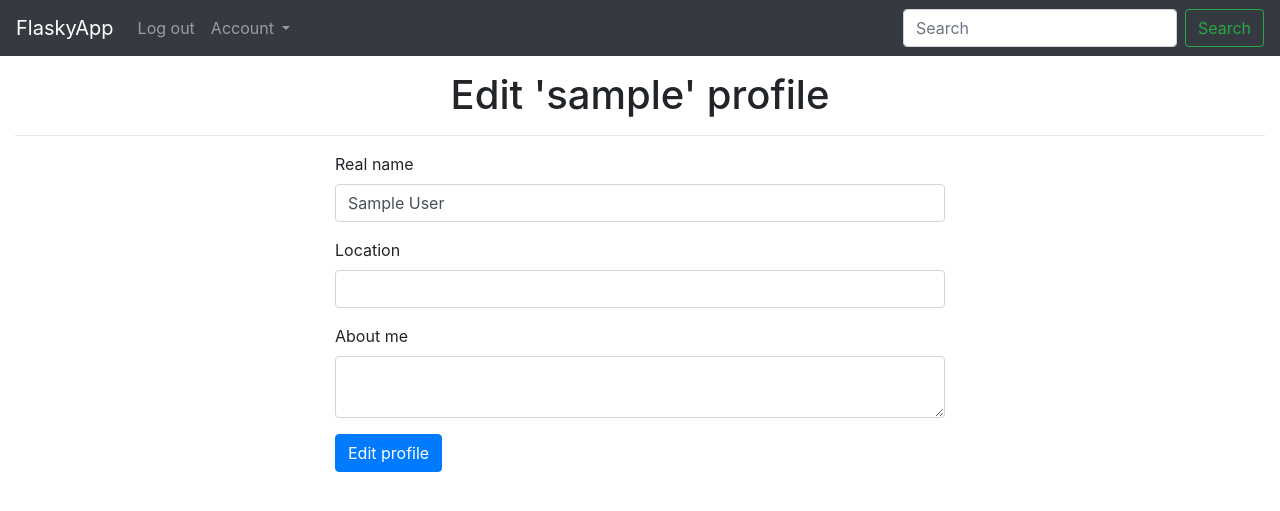
After one commit to Ariulis/08.04.21flask, a Flask app: page /edit-profile in a window 1280 px wide. The commit adds this page. Shown: the top 511 px of the page. Run offline with Flask 2, Linux system fonts and the light colour scheme; the visitor is signed in with stand-in values (Sample User, id 1); data comes from the database, SQL or seed files in the repository; some libraries are stand-ins or nearby versions.

Commit message:
created user, edit_profile pages

```diff
--- a/app/main/forms.py
+++ b/app/main/forms.py
@@ -0,0 +1,41 @@
+from flask_wtf import FlaskForm
+from wtforms import StringField, PasswordField, TextAreaField, SelectField, BooleanField, SubmitField, ValidationError
+from wtforms.validators import DataRequired, Length, Email, Regexp
+
+from ..models import User, Role
+
+
+class EditProfileAdminForm(FlaskForm):
+    username = StringField('Username', validators=[
+        DataRequired(), Length(1, 64), Regexp(
+            r"^[a-zA-Z]+[a-zA-Z0-9._]*$", 0, 'Username must have only letters, figures, dotts or underscores')
+    ])
+    email = StringField('Email', validators=[
+        DataRequired(), Length(1, 64), Email()
+    ])
+    role = SelectField('Role', coerce=int)
+    confirmed = BooleanField('Confirmed')
+    name = StringField('Real name', validators=[Length(0, 32)])
+    location = StringField('Location', validators=[Length(0, 32)])
+    about_me = TextAreaField('About me')
+    submit = SubmitField('Edit profile')
+
+    def __init__(self, user, *args, **kwargs):
+        super(EditProfileAdminForm, self).__init__(*args, **kwargs)
+        self.role.choices = [(role.id, role.name) for role in Role.query.all()]
+        self.user = user
+
+    def validate_username(self, field):
+        if field.data != self.user.username and User.query.filter_by(username=field.data).first():
+            raise ValidationError('Username is already in use')
+
+    def validate_emal(self, field):
+        if field.data != self.user.emal and User.query.filter_by(emal=field.data).first():
+            raise ValidationError('Email is already registered')
+
+
+class EditProfileForm(FlaskForm):
+    name = StringField('Real name', validators=[Length(0, 32)])
+    location = StringField('Location', validators=[Length(0, 32)])
+    about_me = TextAreaField('About me')
+    submit = SubmitField('Edit profile')
--- a/app/main/views.py
+++ b/app/main/views.py
@@ -1,8 +1,66 @@
-from flask import render_template
+from flask import render_template, redirect, url_for, flash
+from flask_login import login_required, current_user
 
 from . import main
+from .forms import EditProfileForm, EditProfileAdminForm
+from .. import db
+from ..models import User, Role
+from ..decorators import admin_required
 
 
 @main.route('/')
 def index():
     return render_template('index.html')
+
+
+@main.route('/profile/<username>')
+@login_required
+def user(username):
+    user = User.query.filter_by(username=username).first_or_404()
+    return render_template('user.html', user=user)
+
+
+@main.route('/edit-profile', methods=['GET', 'POST'])
+@login_required
+def edit_profile():
+    form = EditProfileForm()
+    if form.validate_on_submit():
+        current_user.name = form.name.data
+        current_user.location = form.location.data
+        current_user.about_me = form.about_me.data
+        db.session.add(current_user)
+        db.session.commit()
+        flash('The profile has been updated.', 'info')
+        return redirect(url_for('main.user', username=current_user.username))
+    form.name.data = current_user.name
+    form.location.data = current_user.location
+    form.about_me.data = current_user.about_me
+    return render_template('edit_profile.html', form=form, username=current_user.username)
+
+
+@main.route('/edit-profile/<int:id>', methods=['GET', 'POST'])
+@login_required
+@admin_required
+def edit_admin_profile(id):
+    user = User.query.get_or_404(id)
+    form = EditProfileAdminForm(user=user)
+    if form.validate_on_submit():
+        user.username = form.username.data
+        user.email = form.email.data
+        user.confirmed = form.confirmed.data
+        user.role = Role.query.get(form.role.data)
+        user.name = form.name.data
+        user.location = form.location.data
+        user.about_me = form.about_me.data
+        db.session.add(user)
+        db.session.commit()
+        flash('The profile has been updated.', 'info')
+        return redirect(url_for('main.user', username=user.username))
+    form.username.data = user.username
+    form.email.data = user.email
+    form.confirmed.data = user.confirmed
+    form.role.data = user.role_id
+    form.name.data = user.name
+    form.location.data = user.location
+    form.about_me.data = user.about_me
+    return render_template('edit_profile.html', form=form, username=user.username)
--- a/app/models.py
+++ b/app/models.py
@@ -1,4 +1,5 @@
 from datetime import datetime
+from hashlib import md5
 from flask import current_app
 from itsdangerous import TimedJSONWebSignatureSerializer as Serializer
 from werkzeug.security import check_password_hash, generate_password_hash
@@ -27,6 +28,10 @@ class User(UserMixin, db.Model):
     email = db.Column(db.String(64), index=True)
     password_hash = db.Column(db.String(128))
     confirmed = db.Column(db.Boolean(), default=False)
+    name = db.Column(db.String(32))
+    location = db.Column(db.String(32))
+    about_me = db.Column(db.Text())
+    avatar_hash = db.Column(db.String(32))
     member_since = db.Column(db.DateTime, default=datetime.utcnow)
     last_seen = db.Column(db.DateTime, default=datetime.utcnow)
     role_id = db.Column(db.Integer, db.ForeignKey('roles.id'))
@@ -39,6 +44,19 @@ class User(UserMixin, db.Model):
                 self.confirmed = True
             if self.role is None:
                 self.role = Role.query.filter_by(default=True).first()
+
+        if self.email is not None and self.avatar_hash is None:
+            self.avatar_hash = self.gravatar_hash()
+
+    # Gravatar
+
+    def gravatar_hash(self):
+        return md5(self.email.lower().encode('utf-8')).hexdigest()
+
+    def gravatar(self, size=100, default='identicon', rating='g'):
+        url = 'https://secure.gravatar.com/avatar'
+        hash = self.avatar_hash or self.gravatar_hash()
+        return f'{url}/{hash}?size={size}&d={default}&r={rating}'
 
     # ping
 
--- a/app/templates/_macros.html
+++ b/app/templates/_macros.html
@@ -1,6 +1,6 @@
 {% macro forms(form) %}
     <form class="form" method="POST">
-        {% set simple_inputs, checkbox_inputs = ['username', 'email', 'password', 'password2'], ['remember_me'] %}
+        {% set simple_inputs, checkbox_inputs = ['username', 'email', 'password', 'password2', 'role', 'name', 'location', 'about_me'], ['remember_me', 'confirmed'] %}
         {% for field in form %}
             {% if field.name in simple_inputs %}
                 <div class="form-group">
--- a/app/templates/_navbar.html
+++ b/app/templates/_navbar.html
@@ -16,7 +16,8 @@
                         <a class="nav-link" href="/admin">Admin</a>
                     </li>
                 {% endif %}
-                <li class="nav-item dropdown">
+                {% set active = ['/profile/' + current_user.username] %}
+                <li class="nav-item dropdown {% if request.path in active %}active{% endif %}">
                     <a class="nav-link dropdown-toggle" href="#" id="navbarDropdown" role="button" data-toggle="dropdown"
                         aria-haspopup="true" aria-expanded="false">
                         Account
@@ -25,7 +26,7 @@
                         <a class="dropdown-item" href="#">Change password</a>
                         <a class="dropdown-item" href="#">Change email</a>
                         <div class="dropdown-divider"></div>
-                        <a class="dropdown-item" href="#">Profile</a>
+                        <a class="dropdown-item" href="{{ url_for('main.user', username=current_user.username) }}">Profile</a>
                     </div>
                 </li>
             {% else %}
--- /dev/null
+++ b/app/templates/edit_profile.html
@@ -0,0 +1,16 @@
+{% extends 'base.html' %}
+{% import '_macros.html' as macros %}
+
+{% block title %}
+    {{ super() }} - Edit '{{ username }}' profile
+{% endblock title %}
+
+{% block content %}
+    <h1>Edit '{{ username }}' profile</h1>
+    <hr>
+    <div class="row justify-content-center">
+        <div class="col-6">
+            {{ macros.forms(form) }}
+        </div>
+    </div>
+{% endblock content %}
```
Also changed, not shown: app/templates/user.html (added, +31 -0 lines), migrations/versions/7b57ba3cdd6d_.py (added, +34 -0 lines).
